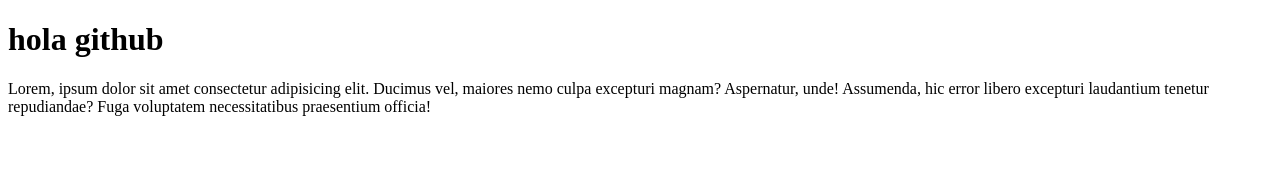
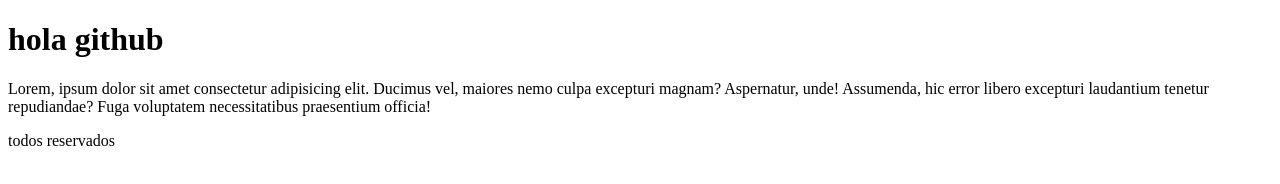
Before and after one commit to DECMAA/practica_git_dm, a plain HTML site: page index.html in a window 1280 px wide. Drawn offline with Linux system fonts and the light colour scheme.

Commit message:
creando footer

```diff
--- a/index.html
+++ b/index.html
@@ -19,6 +19,10 @@
         </div>
     </section>
 
+    <footer>
+        <p>todos reservados</p>
+    </footer>
+
 
 </body>
 </html>
```
